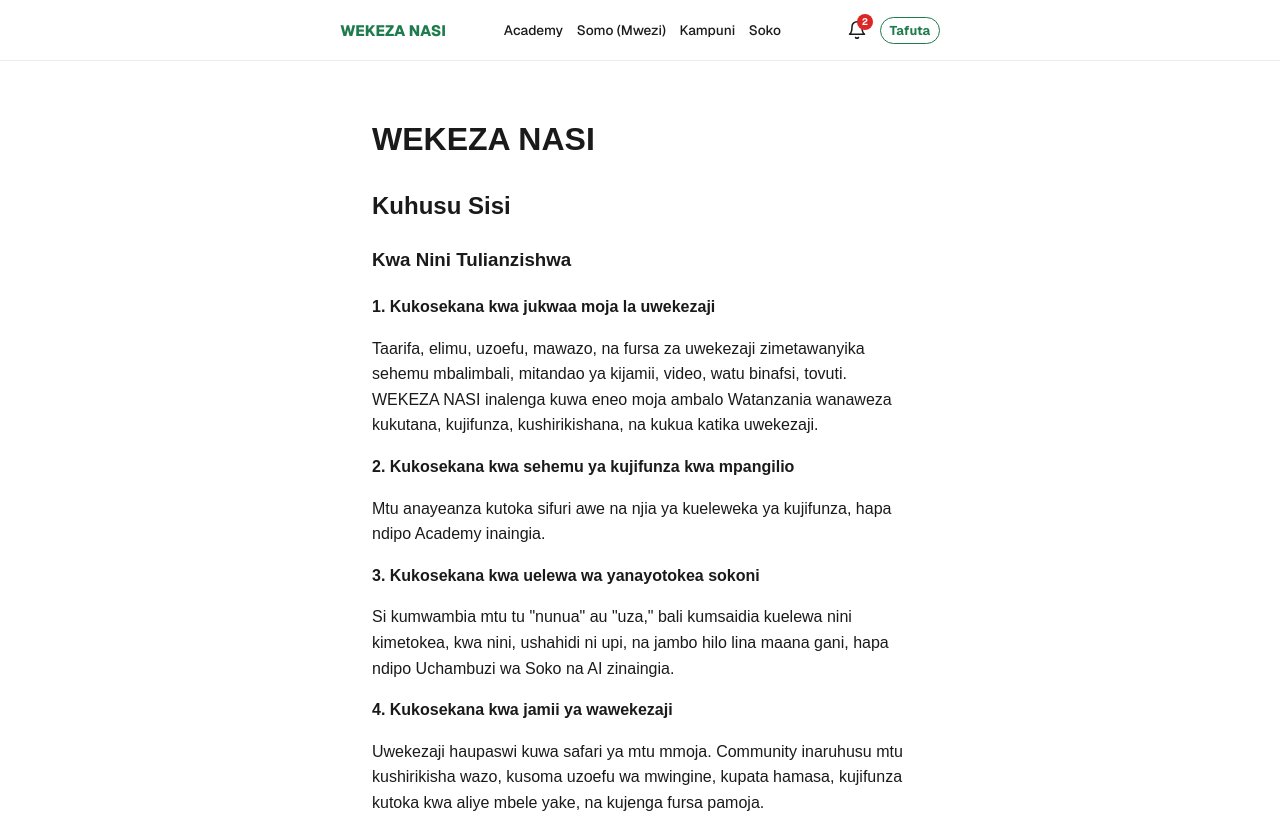
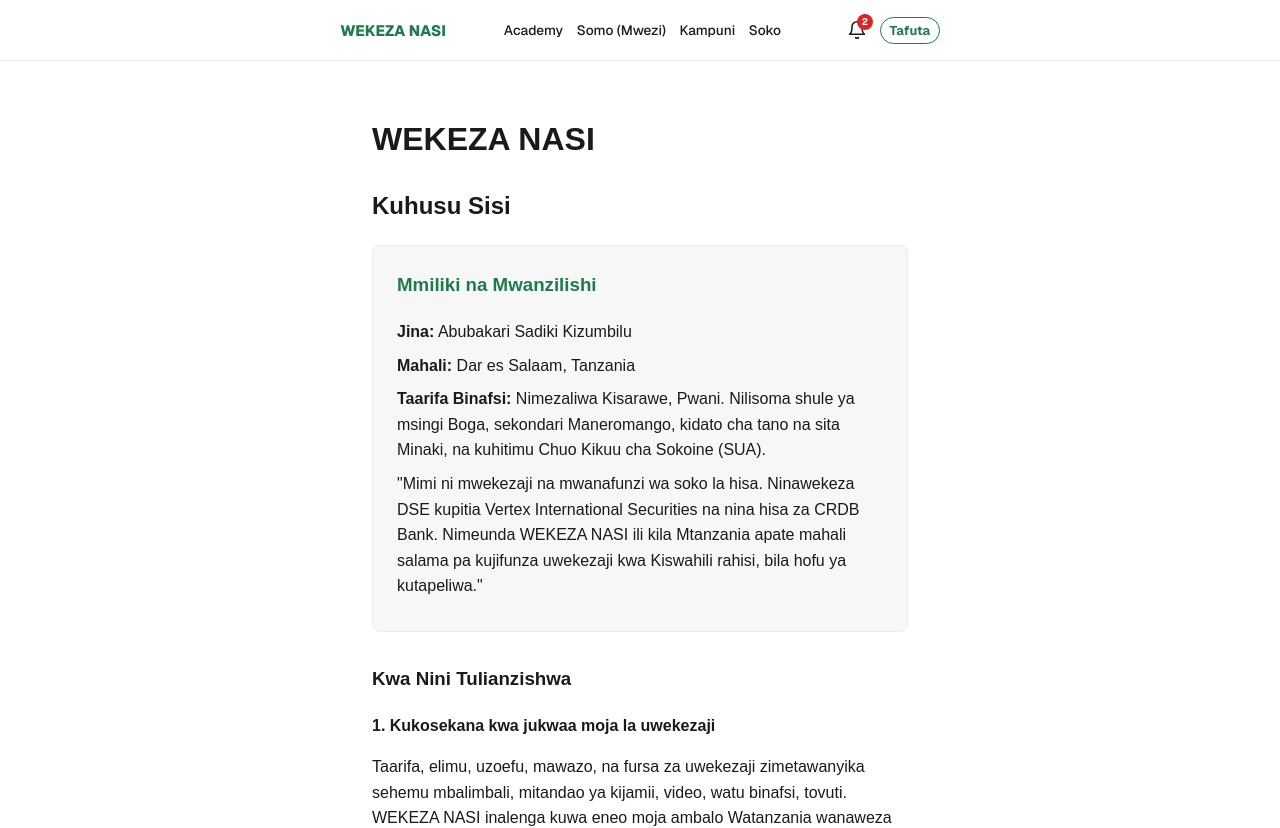
Before and after one commit to sadikiabubakari698-crypto/wekeza_nasi, a Next.js app in the folder wekeza-nasi-app/: page /kuhusu in a window 1280 px wide. Shown: the top 828 px of the page. Built offline with nearby package versions, Linux system fonts and the light colour scheme.

Commit message:
Add founder identity to About page

```diff
--- a/wekeza-nasi-app/app/kuhusu/page.js
+++ b/wekeza-nasi-app/app/kuhusu/page.js
@@ -1,8 +1,51 @@
 export default function Kuhusu() {
+  const jsonLd = {
+    "@context": "https://schema.org",
+    "@type": "Organization",
+    "name": "WEKEZA NASI",
+    "url": "https://wekeza-nasi.vercel.app",
+    "founder": {
+      "@type": "Person",
+      "name": "Abubakari Sadiki Kizumbilu",
+      "jobTitle": "Mwanzilishi",
+      "alumniOf": [
+        {
+          "@type": "CollegeOrUniversity",
+          "name": "Sokoine University of Agriculture"
+        }
+      ],
+      "birthPlace": {
+        "@type": "Place",
+        "name": "Kisarawe, Pwani"
+      },
+      "address": {
+        "@type": "PostalAddress",
+        "addressLocality": "Dar es Salaam",
+        "addressCountry": "TZ"
+      }
+    }
+  };
+
   return (
-    <main style={{ padding: "2rem", maxWidth: "600px", margin: "0 auto", fontFamily: "sans-serif", lineHeight: 1.6 }}>
+    <main style={{ padding: "2rem", maxWidth: "600px", margin: "0 auto", fontFamily: "sans-serif", lineHeight: 1.6, color: "#1a1a1a", background: "#ffffff" }}>
+
+      <script
+        type="application/ld+json"
+        dangerouslySetInnerHTML={{ __html: JSON.stringify(jsonLd) }}
+      />
+
       <h1>WEKEZA NASI</h1>
       <h2>Kuhusu Sisi</h2>
+
+      <div style={{ padding: "1.5rem", border: "1px solid #e9edf2", borderRadius: "8px", backgroundColor: "#f7f7f7", marginBottom: "2rem" }}>
+        <h3 style={{ marginTop: 0, color: "#1e7b4c" }}>Mmiliki na Mwanzilishi</h3>
+        <p style={{ margin: "0.5rem 0" }}><strong>Jina:</strong> Abubakari Sadiki Kizumbilu</p>
+        <p style={{ margin: "0.5rem 0" }}><strong>Mahali:</strong> Dar es Salaam, Tanzania</p>
+        <p style={{ margin: "0.5rem 0" }}><strong>Taarifa Binafsi:</strong> Nimezaliwa Kisarawe, Pwani. Nilisoma shule ya msingi Boga, sekondari Maneromango, kidato cha tano na sita Minaki, na kuhitimu Chuo Kikuu cha Sokoine (SUA).</p>
+        <p style={{ margin: "0.5rem 0" }}>
+          "Mimi ni mwekezaji na mwanafunzi wa soko la hisa. Ninawekeza DSE kupitia Vertex International Securities na nina hisa za CRDB Bank. Nimeunda WEKEZA NASI ili kila Mtanzania apate mahali salama pa kujifunza uwekezaji kwa Kiswahili rahisi, bila hofu ya kutapeliwa."
+        </p>
+      </div>
 
       <div className="lesson-box">
         <h3>Kwa Nini Tulianzishwa</h3>
```
